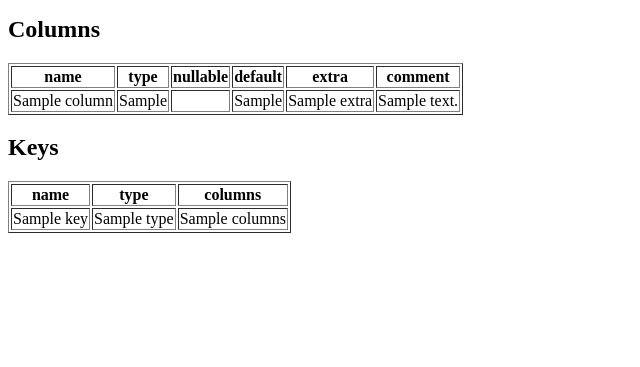
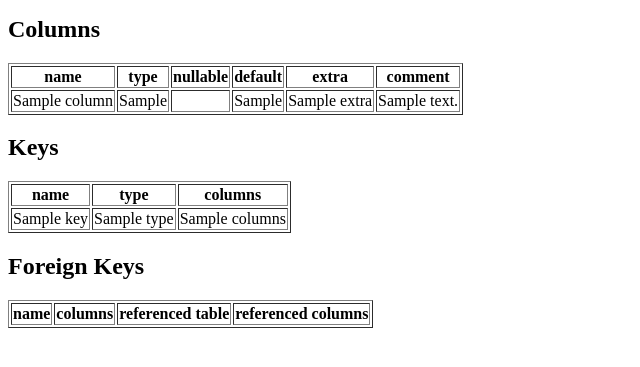
Before and after one commit to h6ak/table_def_ui, a Flask app: template templates/columns.html in a window 1280 px wide. Shown: the part 341-708 px from the top of the page, without its empty margins (0-640 px from the left). Run offline with Flask 2, Linux system fonts and the light colour scheme; the template is opened without the code that fills it: most values are stand-ins (such as "Sample title", 1, 10 or a date in 2020); lists and menus that the app fills with data are empty; parts of the project's set-up code (start-up, migrations or seed data) failed here and were passed over.

Commit message:
add the information of foreign keys

```diff
--- a/main.py
+++ b/main.py
@@ -61,7 +61,10 @@
 SELECT
   kcu.constraint_name AS name,
   GROUP_CONCAT(DISTINCT tc.constraint_type) AS type,
-  GROUP_CONCAT(kcu.column_name ORDER BY ordinal_position SEPARATOR ', ') AS columns
+  GROUP_CONCAT(kcu.column_name ORDER BY ordinal_position SEPARATOR ', ') AS columns,
+  GROUP_CONCAT(DISTINCT kcu.referenced_table_schema) AS ref_schema,
+  GROUP_CONCAT(DISTINCT kcu.referenced_table_name) AS ref_table,
+  GROUP_CONCAT(kcu.referenced_column_name ORDER BY ordinal_position SEPARATOR ', ') AS ref_columns
 FROM
   key_column_usage kcu
 JOIN
--- a/templates/columns.html
+++ b/templates/columns.html
@@ -57,5 +57,25 @@
     {% endfor %}
 </table>
 
+<h2>Foreign Keys</h2>
+<table border="1">
+    <tr>
+        <th>name</th>
+        <th>columns</th>
+        <th>referenced table</th>
+        <th>referenced columns</th>
+    </tr>
+    {% for k in keys %}
+        {% if k['type'] == 'FOREIGN KEY' %}
+            <tr>
+                <td>{{ k['name'] }}</td>
+                <td>{{ k['columns'] }}</td>
+                <td>{{ k['ref_schema'] }}.{{ k['ref_table'] }}</td>
+                <td>{{ k['ref_columns'] }}</td>
+            </tr>
+        {% endif %}
+    {% endfor %}
+</table>
+
 </body>
 </html>
```
Also changed, not shown: README.md.
